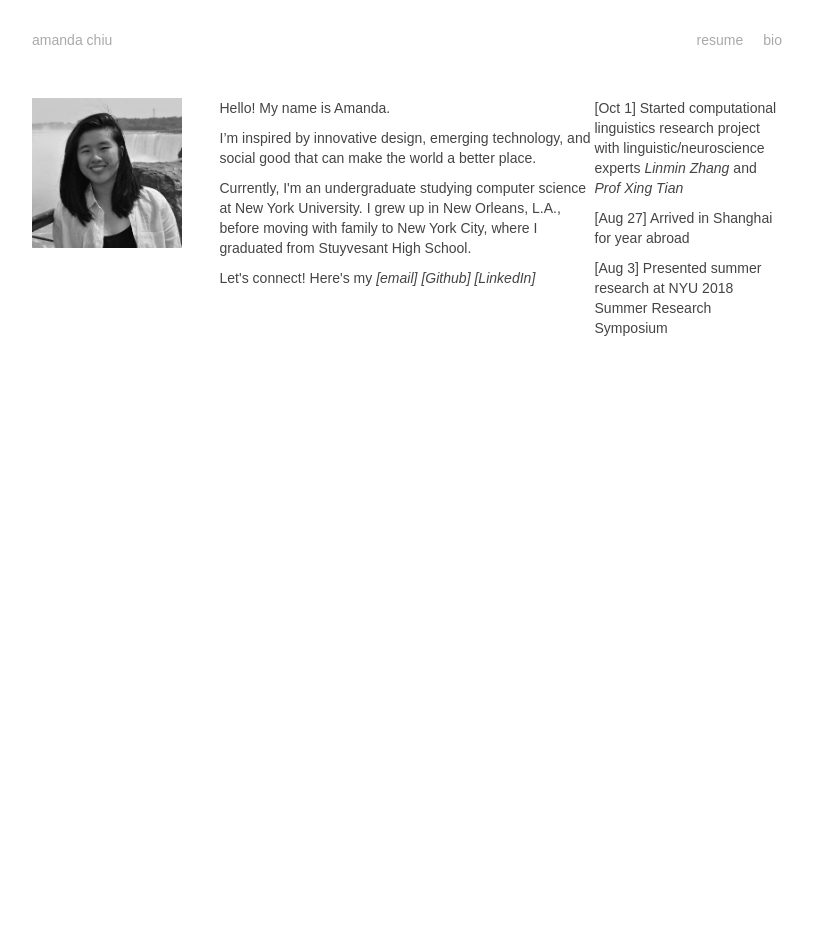
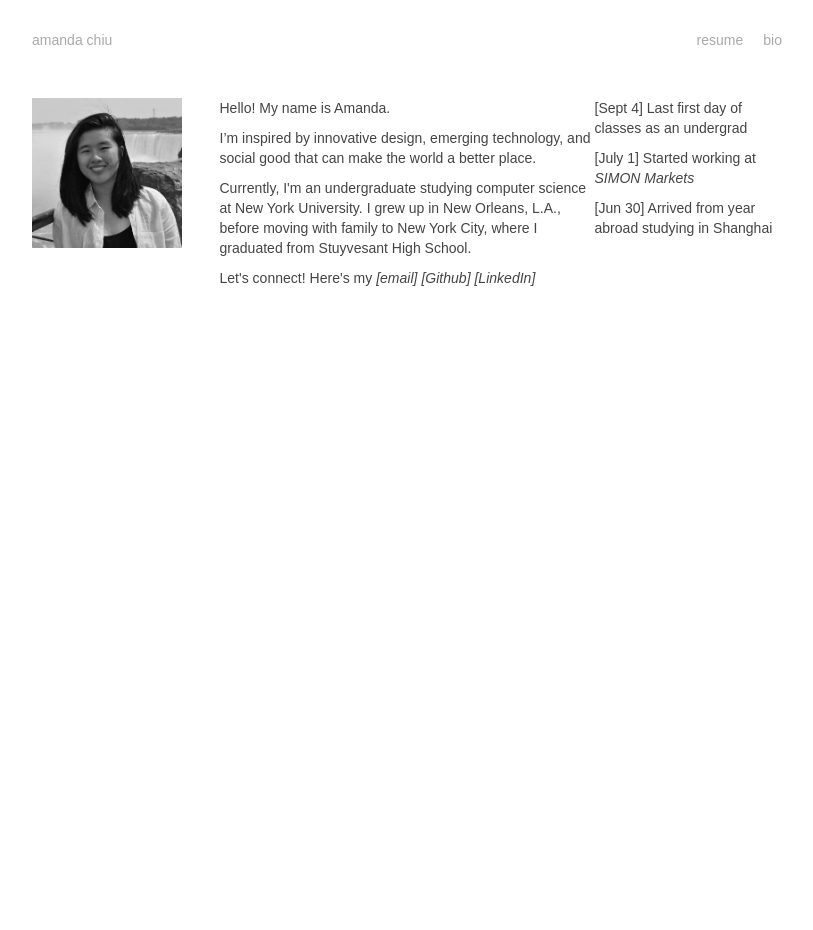
Before and after one commit to amandachiuu/amandachiuu.github.io, a Jekyll site: the page built from about.html, in a window 1280 px wide. Shown: the whole page, without its empty margins (233-1046 px from the left). Built offline with Jekyll 4.4.1, drawn with Linux system fonts in a browser that asks for light colours; some web fonts are replaced.

Commit message:
update life updates

```diff
--- a/about.html
+++ b/about.html
@@ -29,12 +29,9 @@ layout: default
     <a href="https://www.linkedin.com/in/amandalchiu/" target="_blank">[LinkedIn]</a>
   </div>
   <div class="col-one-fourth">
-    <p>[Oct 1] Started computational linguistics research project with linguistic/neuroscience experts
-      <a href="https://sites.google.com/site/zhanglinmin/" target="_blank">Linmin Zhang</a> and
-      <a href="https://research.shanghai.nyu.edu/centers-and-institutes/brain/people/xing-tian" target="_blank">Prof Xing Tian</a>
-    </p>
-    <p>[Aug 27] Arrived in Shanghai for year abroad</p>
-    <p>[Aug 3] Presented summer research at NYU 2018 Summer Research Symposium</p>
+    <p>[Sept 4] Last first day of classes as an undergrad</p>
+    <p>[July 1] Started working at <a href="https://www.simon.io" target="_blank">SIMON Markets</a></p>
+    <p>[Jun 30] Arrived from year abroad studying in Shanghai</p>
   </div>
 
 </div>
```
Also changed, not shown: 1 other file.
